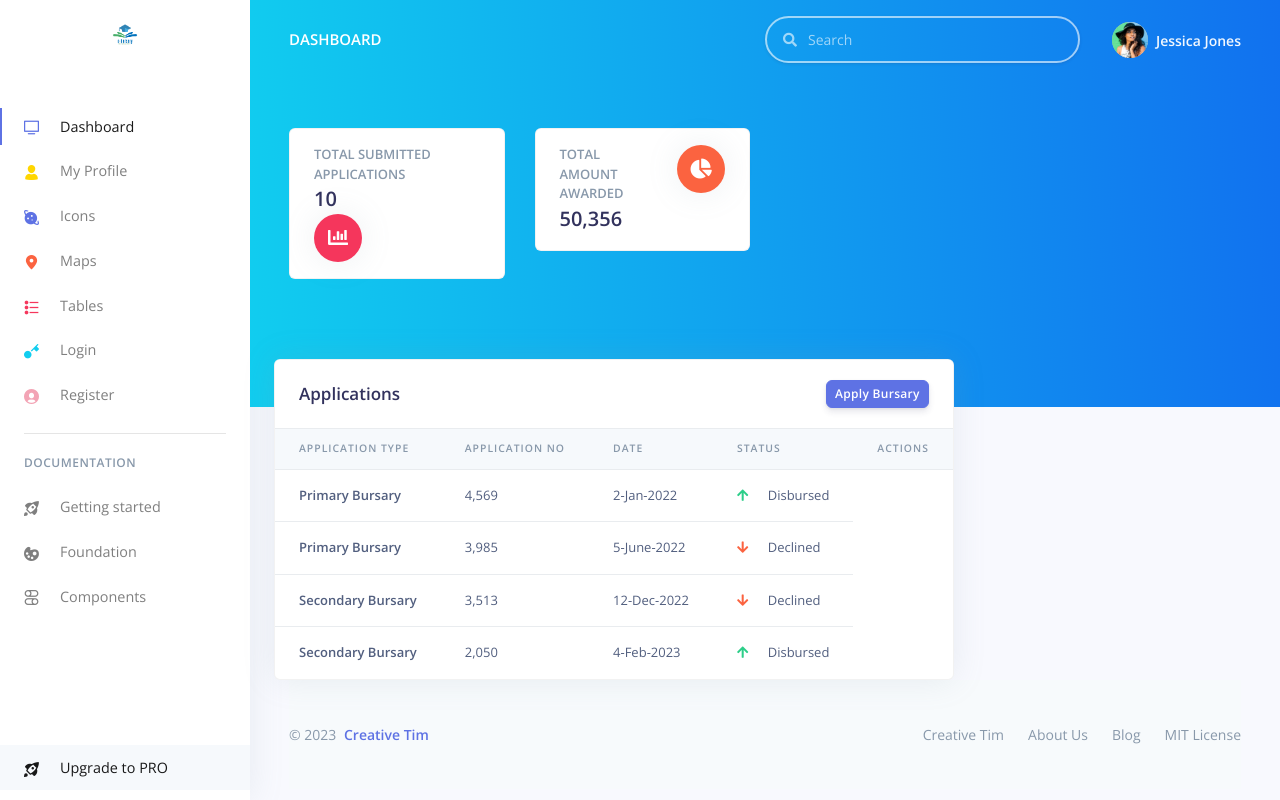
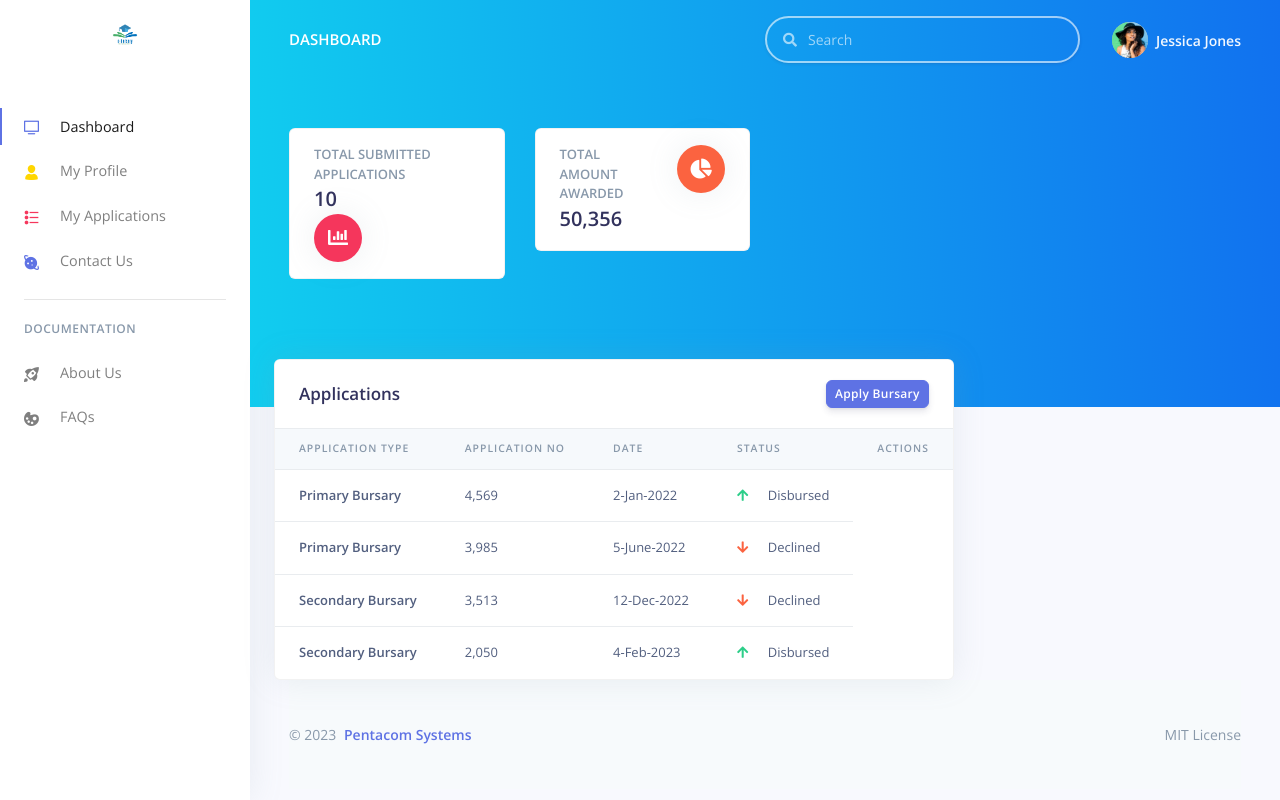
Before and after one commit to egichuhis/bursary-student-dashboard, a React app: page /admin/index in a window 1280 px wide. Built offline with nearby package versions, Linux system fonts and the light colour scheme.

Commit message:
Edit adminfooter

```diff
--- a/src/components/Footers/AdminFooter.js
+++ b/src/components/Footers/AdminFooter.js
@@ -1,24 +1,4 @@
-/*!
-
-=========================================================
-* Argon Dashboard React - v1.2.2
-=========================================================
-
-* Product Page: https://www.creative-tim.com/product/argon-dashboard-react
-* Copyright 2022 Creative Tim (https://www.creative-tim.com)
-* Licensed under MIT (https://github.com/creativetimofficial/argon-dashboard-react/blob/master/LICENSE.md)
-
-* Coded by Creative Tim
-
-=========================================================
-
-* The above copyright notice and this permission notice shall be included in all copies or substantial portions of the Software.
-
-*/
-/*eslint-disable*/
-
-// reactstrap components
-import { Container, Row, Col, Nav, NavItem, NavLink } from "reactstrap";
+import { Row, Col, Nav, NavItem, NavLink } from "reactstrap";
 
 const Footer = () => {
   return (
@@ -29,47 +9,17 @@ const Footer = () => {
             © {new Date().getFullYear()}{" "}
             <a
               className="font-weight-bold ml-1"
-              href="https://www.creative-tim.com?ref=adr-admin-footer"
+              href="/"
               rel="noopener noreferrer"
               target="_blank"
             >
-              Creative Tim
+              Pentacom Systems
             </a>
           </div>
         </Col>
 
         <Col xl="6">
           <Nav className="nav-footer justify-content-center justify-content-xl-end">
-            <NavItem>
-              <NavLink
-                href="https://www.creative-tim.com?ref=adr-admin-footer"
-                rel="noopener noreferrer"
-                target="_blank"
-              >
-                Creative Tim
-              </NavLink>
-            </NavItem>
-
-            <NavItem>
-              <NavLink
-                href="https://www.creative-tim.com/presentation?ref=adr-admin-footer"
-                rel="noopener noreferrer"
-                target="_blank"
-              >
-                About Us
-              </NavLink>
-            </NavItem>
-
-            <NavItem>
-              <NavLink
-                href="http://blog.creative-tim.com?ref=adr-admin-footer"
-                rel="noopener noreferrer"
-                target="_blank"
-              >
-                Blog
-              </NavLink>
-            </NavItem>
-
             <NavItem>
               <NavLink
                 href="https://github.com/creativetimofficial/argon-dashboard/blob/master/LICENSE.md?ref=adr-admin-footer"
--- a/src/components/Sidebar/Sidebar.js
+++ b/src/components/Sidebar/Sidebar.js
@@ -237,32 +237,20 @@ const Sidebar = (props) => {
           {/* Navigation */}
           <Nav className="mb-md-3" navbar>
             <NavItem>
-              <NavLink href="https://demos.creative-tim.com/argon-dashboard-react/#/documentation/overview?ref=adr-admin-sidebar">
+              <NavLink href="/">
                 <i className="ni ni-spaceship" />
-                Getting started
+                About Us
               </NavLink>
             </NavItem>
             <NavItem>
-              <NavLink href="https://demos.creative-tim.com/argon-dashboard-react/#/documentation/colors?ref=adr-admin-sidebar">
+              <NavLink href="/">
                 <i className="ni ni-palette" />
-                Foundation
+                FAQs
               </NavLink>
             </NavItem>
-            <NavItem>
-              <NavLink href="https://demos.creative-tim.com/argon-dashboard-react/#/documentation/alerts?ref=adr-admin-sidebar">
-                <i className="ni ni-ui-04" />
-                Components
-              </NavLink>
-            </NavItem>
+
           </Nav>
-          <Nav className="mb-md-3" navbar>
-            <NavItem className="active-pro active">
-              <NavLink href="https://www.creative-tim.com/product/argon-dashboard-pro-react?ref=adr-admin-sidebar">
-                <i className="ni ni-spaceship" />
-                Upgrade to PRO
-              </NavLink>
-            </NavItem>
-          </Nav>
+
         </Collapse>
       </Container>
     </Navbar>
--- a/src/routes.js
+++ b/src/routes.js
@@ -1,25 +1,5 @@
-/*!
-
-=========================================================
-* Argon Dashboard React - v1.2.2
-=========================================================
-
-* Product Page: https://www.creative-tim.com/product/argon-dashboard-react
-* Copyright 2022 Creative Tim (https://www.creative-tim.com)
-* Licensed under MIT (https://github.com/creativetimofficial/argon-dashboard-react/blob/master/LICENSE.md)
-
-* Coded by Creative Tim
-
-=========================================================
-
-* The above copyright notice and this permission notice shall be included in all copies or substantial portions of the Software.
-
-*/
 import Index from "views/Index.js";
 import Profile from "views/examples/Profile.js";
-import Maps from "views/examples/Maps.js";
-import Register from "views/examples/Register.js";
-import Login from "views/examples/Login.js";
 import Tables from "views/examples/Tables.js";
 import Icons from "views/examples/Icons.js";
 
@@ -39,40 +19,18 @@ var routes = [
     layout: "/admin"
   },
   {
-    path: "/icons",
-    name: "Icons",
-    icon: "ni ni-planet text-blue",
-    component: Icons,
-    layout: "/admin"
-  },
-  {
-    path: "/maps",
-    name: "Maps",
-    icon: "ni ni-pin-3 text-orange",
-    component: Maps,
-    layout: "/admin"
-  },
-
-  {
     path: "/tables",
-    name: "Tables",
+    name: "My Applications",
     icon: "ni ni-bullet-list-67 text-red",
     component: Tables,
     layout: "/admin"
   },
   {
-    path: "/login",
-    name: "Login",
-    icon: "ni ni-key-25 text-info",
-    component: Login,
-    layout: "/auth"
+    path: "/icons",
+    name: "Contact Us",
+    icon: "ni ni-planet text-blue",
+    component: Icons,
+    layout: "/admin"
   },
-  {
-    path: "/register",
-    name: "Register",
-    icon: "ni ni-circle-08 text-pink",
-    component: Register,
-    layout: "/auth"
-  }
 ];
 export default routes;
--- a/src/views/Index.js
+++ b/src/views/Index.js
@@ -1,26 +1,13 @@
-import { useState } from "react";
-// node.js library that concatenates classes (strings)
-import classnames from "classnames";
-// javascipt plugin for creating charts
 import Chart from "chart.js";
-// react plugin used to create charts
-// reactstrap components
 import {
   Button,
   Card,
   CardHeader,
-  CardBody,
-  NavItem,
-  NavLink,
-  Nav,
-  Progress,
   Table,
   Container,
   Row,
-  Col
 } from "reactstrap";
 
-// core components
 import {
   chartOptions,
   parseOptions,
@@ -29,16 +16,12 @@ import {
 import Header from "components/Headers/Header.js";
 
 const Index = (props) => {
-  const [activeNav, setActiveNav] = useState(1);
 
   if (window.Chart) {
     parseOptions(Chart, chartOptions());
   }
 
-  const toggleNavs = (e, index) => {
-    e.preventDefault();
-    setActiveNav(index);
-  };
+
   return (
     <>
       <Header />
```
Also changed, not shown: src/assets/css/argon-dashboard-react.css, src/assets/css/argon-dashboard-react.min.css.
